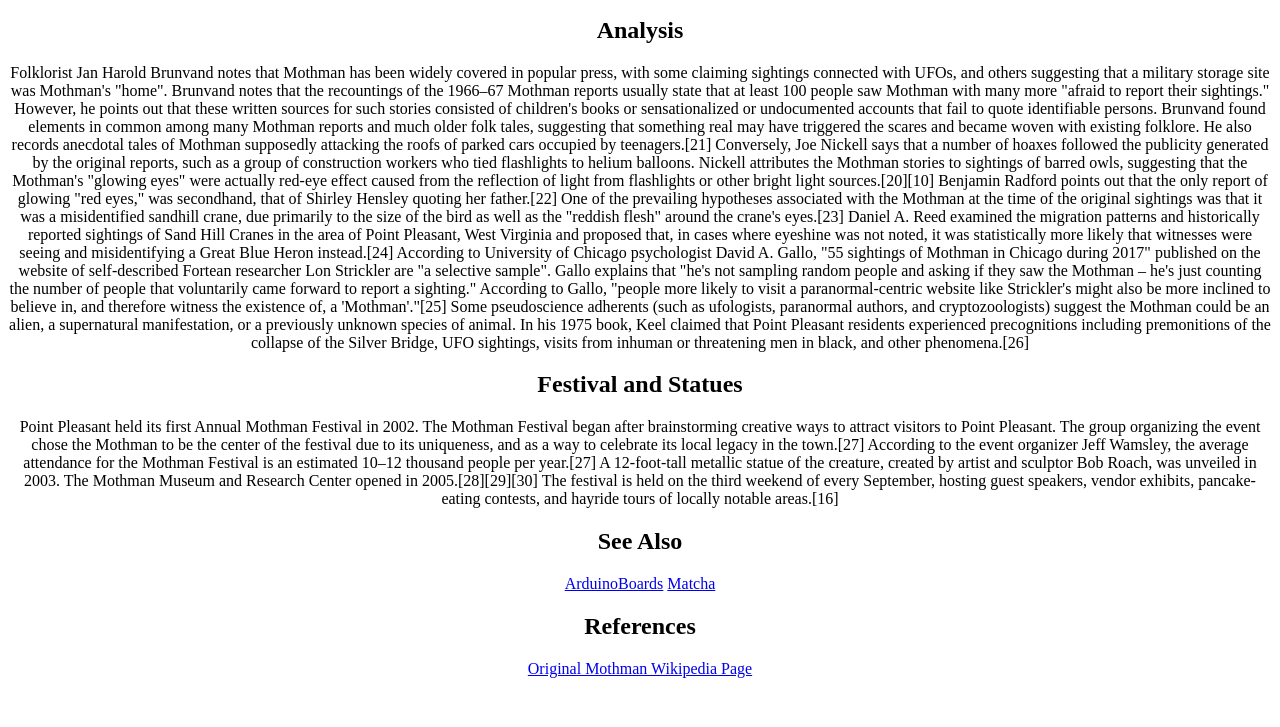
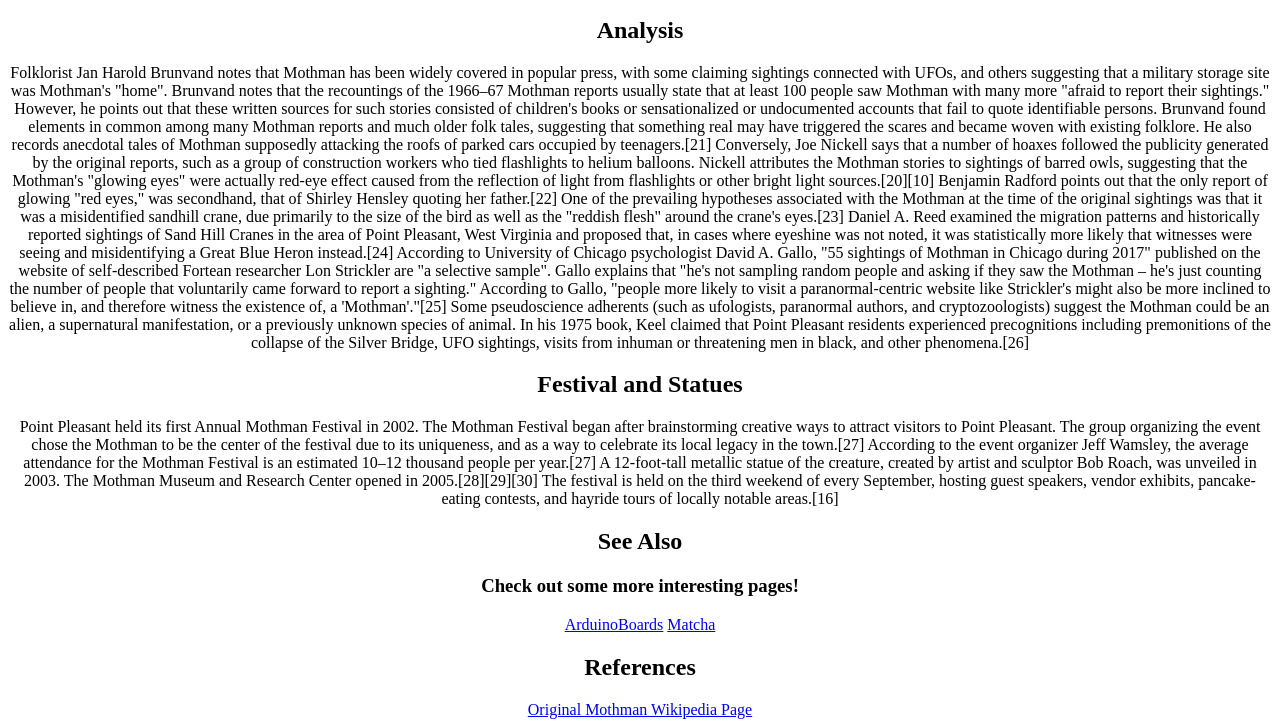
Before and after one commit to miamoreno/miamoreno.github.io, a plain HTML site: page wa/wa3.html in a window 1280 px wide. Shown: the part 1263-1990 px from the top of the page. Before the commit the page ends 1949 px from the top, so only its background shows below. Drawn offline with Linux system fonts and the light colour scheme.

Commit message:
Update wa3.html

```diff
--- a/wa/wa3.html
+++ b/wa/wa3.html
@@ -52,6 +52,7 @@
 
     <div id="See Also">
         <h2>See Also</h2>
+        <h3>Check out some more interesting pages!</h3>
         <a href="https://MORTY-V.github.io/wa/wa3.html"target="_blank">ArduinoBoards</a>
         <a href="https://lillycs.github.io/wa/wa3.html"target="_blank">Matcha</a>
     </div>
```
